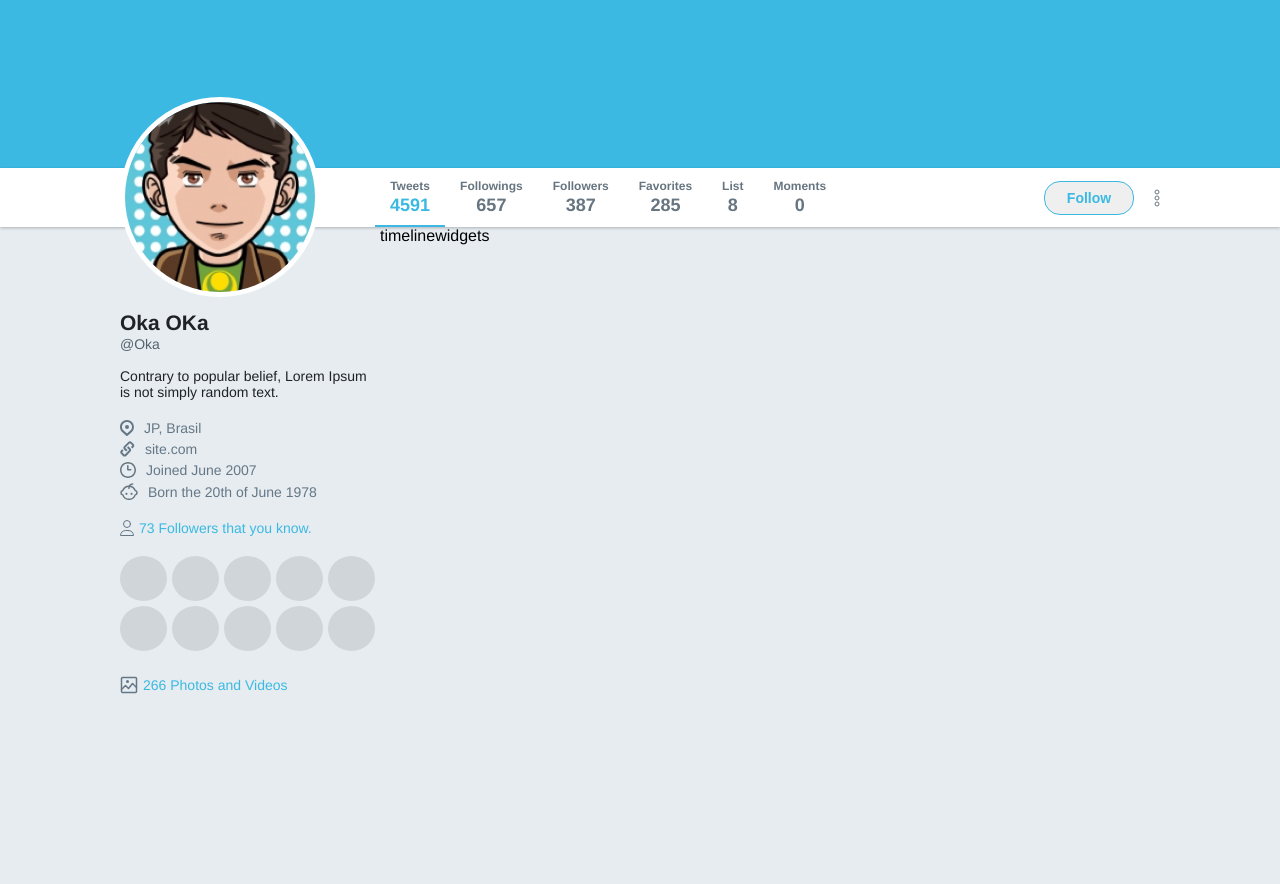
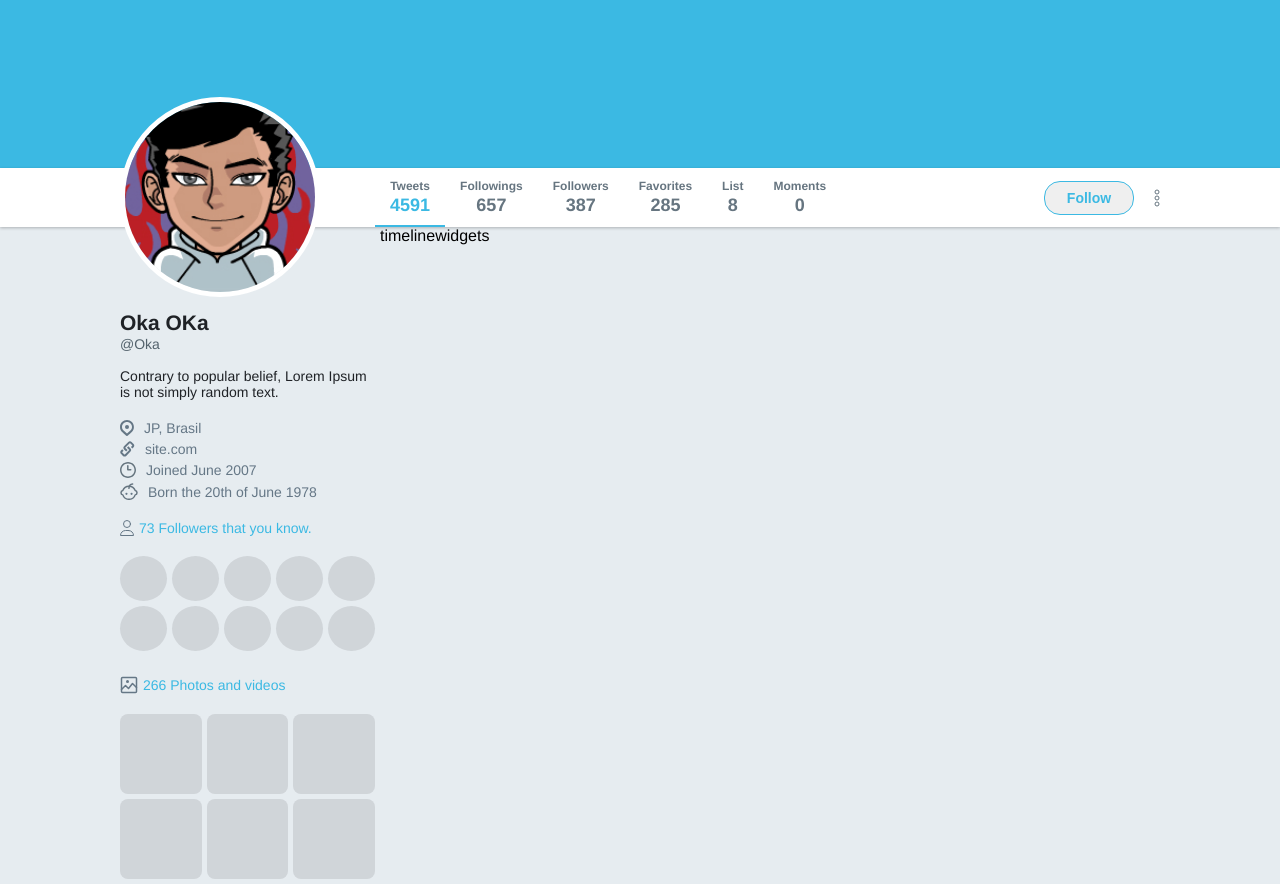
Before and after one commit to Victor-Fernandes/Flexbox, a plain HTML site: page index.html in a window 1280 px wide. Shown: the part 258-1142 px from the top of the page. Before the commit the page ends 972 px from the top, so only its background shows below. Drawn offline with Linux system fonts and the light colour scheme.

Commit message:
corrigindo campo images

```diff
--- a/index.html
+++ b/index.html
@@ -67,7 +67,7 @@
 
   <div class="wrapper-content content">
     <aside class="profile">
-      <img class="avatar" src="/image/avatar.png" alt="Oka">
+      <img class="avatar" src="/image/mee.png" alt="Oka">
       <h1>Oka OKa</h1>
       <span>@Oka</span>
       <p>Contrary to popular belief, Lorem Ipsum is not simply random text.</p>
@@ -97,11 +97,9 @@
         </ul>
       </div>
 
-      <div class="widget image">
-        <strong>
-          <img src="/image/images.svg" alt="images">
-          266 Photos and Videos
-        </strong>
+      <div class="widget images">
+        <strong><img src="image/images.svg" alt="Images"> 266 Photos and videos</strong>
+
         <ul>
           <li></li>
           <li></li>
--- a/style.css
+++ b/style.css
@@ -273,13 +273,13 @@ div.wrapper-content aside.profile .followers ul li {
   margin: 0 5px 5px 0;
 }
 
-div.wrapper-content aside.profile .image ul {
+div.wrapper-content aside.profile .images ul {
   list-style: none;
   display: flex;
   flex-wrap: wrap;
 }
 
-div.wrapper-content aside.profile .imgage ul li {
+div.wrapper-content aside.profile .images ul li {
   width: 80px;
   height: 80px;
   background: #D0D5D9;
```
Also changed, not shown: image/mee.png (added).
